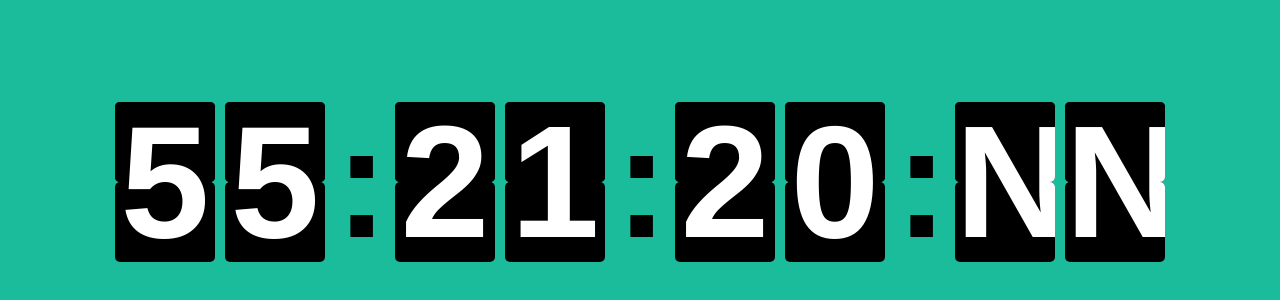
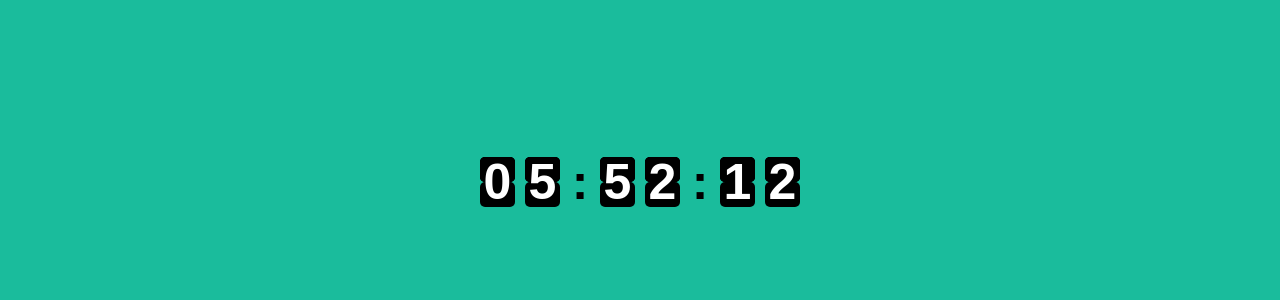
Before and after one commit to banmawang/flipClock, a Vue app: page / in a window 1280 px wide. Shown: the part 218-518 px from the top of the page. Built offline with nearby package versions, Linux system fonts and the light colour scheme.

Commit message:
修复日期显示问题

```diff
--- a/src/main/index.ts
+++ b/src/main/index.ts
@@ -11,6 +11,8 @@ function createWindow(): void {
     show: false,
     x: 1000,
     y: 60,
+    frame: false,
+    transparent: true,
     alwaysOnTop: true,
     autoHideMenuBar: true,
     ...(process.platform === 'linux' ? { icon } : {}),
--- a/src/renderer/src/assets/_vars.scss
+++ b/src/renderer/src/assets/_vars.scss
@@ -1,3 +1,3 @@
-$width: 100px;
-$height: 160px;
+$width: 35px;
+$height: 50px;
 $bgColor: #000;
--- a/src/renderer/src/assets/flipClock.scss
+++ b/src/renderer/src/assets/flipClock.scss
@@ -26,7 +26,7 @@ body {
 .main > p::after {
   content: ':';
   display: block;
-  @include size(50px, $height);
+  @include size(20px, $height);
   font: bold $height arial;
   text-align: center;
   line-height: $height;
--- a/src/renderer/src/composables/FlipClock.ts
+++ b/src/renderer/src/composables/FlipClock.ts
@@ -28,7 +28,6 @@ export default class FlipClock extends FlipNumber {
     this.intervalId = setInterval(() => {
       this.getNums()
       this.updateDivNumber()
-      console.log('runing...')
       if (this.nums.filter((n) => n > 0).length == 0) {
         clearInterval(this.intervalId)
       }
--- a/src/renderer/src/composables/FlipNumber.ts
+++ b/src/renderer/src/composables/FlipNumber.ts
@@ -51,9 +51,8 @@ export default class FlipNumber {
 
   // 获取时间的数字
   getClockNums() {
-    this.nums = new Date()
-      .toLocaleTimeString()
-      .replaceAll(':', '')
+    this.nums = dayjs()
+      .format('HHmmss')
       .split('')
       .map((n) => +n)
   }
```
